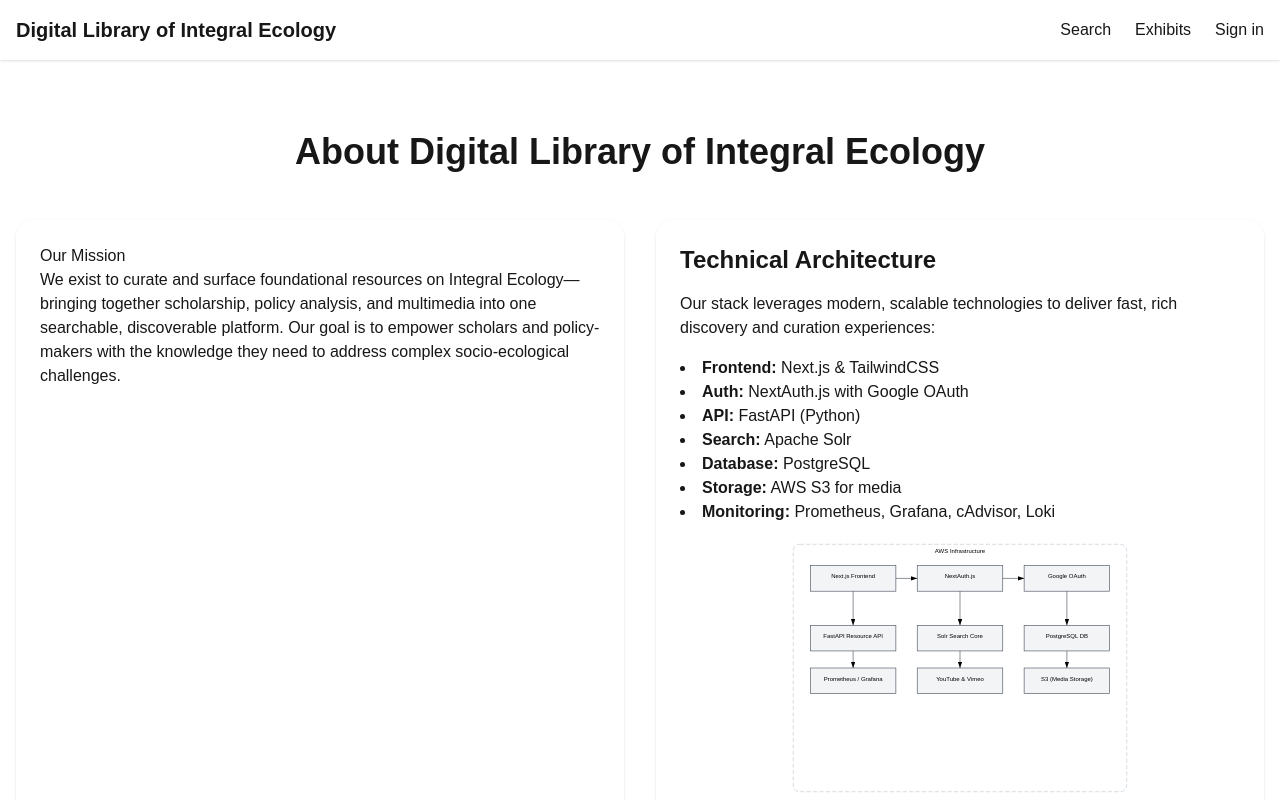
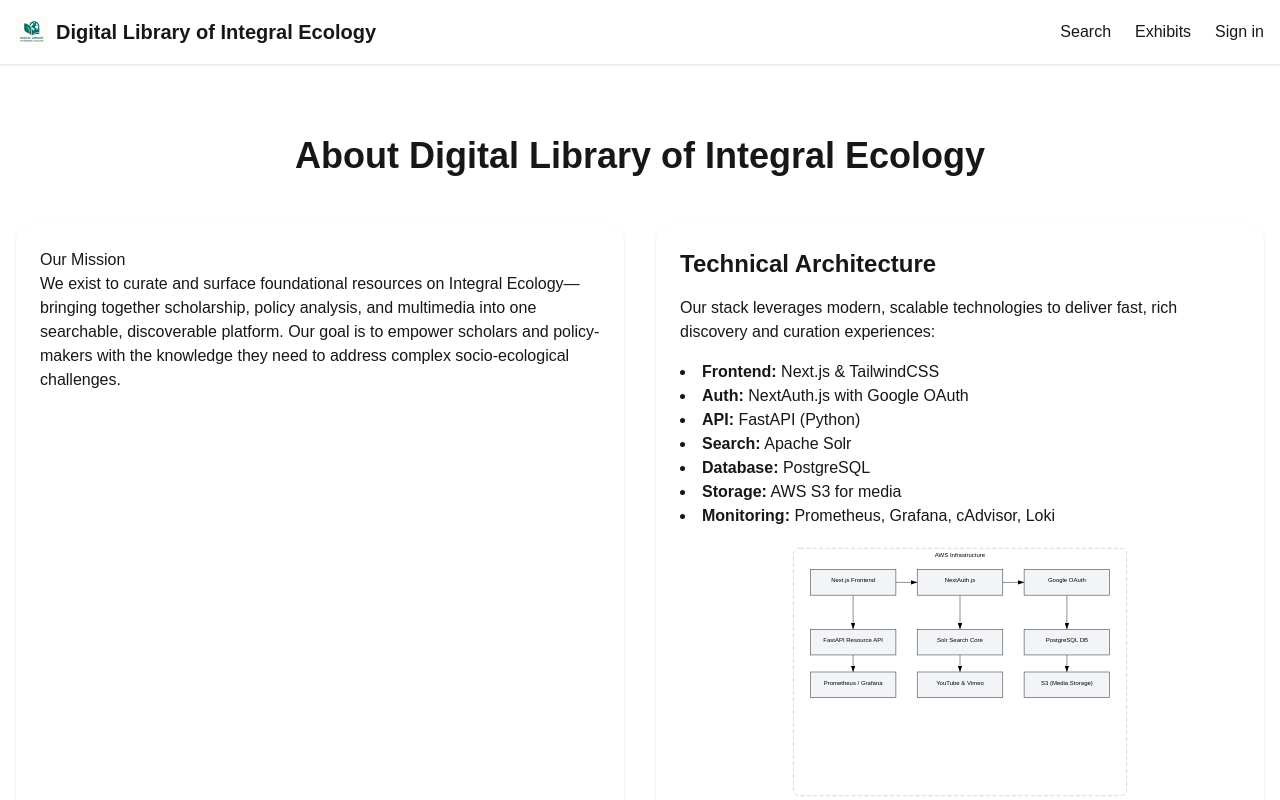
Before and after one commit to waynegraham/dlie_infrastructure, a Next.js app in the folder frontend/: page /about in a window 1280 px wide. Shown: the top 800 px of the page. Built offline with nearby package versions, Linux system fonts and the light colour scheme; no server answers.

Commit message:
update search header

```diff
--- a/frontend/src/app/page.tsx
+++ b/frontend/src/app/page.tsx
@@ -48,12 +48,16 @@
   return (
     <div className="space-y-16">
       {/* Hero / Mission Section */}
-    <section className="text-center py-16 bg-teal-50">
-        <h1 className="text-5xl font-bold">Digital Library of Integral Ecology</h1>
-        <p className="mt-4 text-xl text-gray-700">
-          Discover and Explore Resources on Integral Ecology
-        </p>
-        <SearchFormWrapper />
+      <section className="relative w-screen left-1/2 -translate-x-1/2 text-center py-16 bg-teal-50 overflow-hidden">
+        {/* subtle diagonal pattern overlay */}
+        <div className="absolute inset-0 bg-[repeating-linear-gradient(45deg,rgba(255,255,255,0.15),rgba(255,255,255,0.15)_1px,transparent_1px,transparent_8px)] pointer-events-none" />
+        <div className="relative container mx-auto px-4">
+          <h1 className="text-5xl font-bold">Digital Library of Integral Ecology</h1>
+          <p className="mt-4 text-xl text-gray-700">
+            Discover and Explore Resources on Integral Ecology
+          </p>
+          <SearchFormWrapper />
+        </div>
       </section>
       {/* Featured Exhibits */}
       <section className="space-y-4">
--- a/frontend/src/components/Header.tsx
+++ b/frontend/src/components/Header.tsx
@@ -2,6 +2,7 @@
 
 import { useSession, signIn, signOut } from 'next-auth/react'
 import Link from 'next/link'
+import Image from 'next/image'
 
 export default function Header() {
   const { data: session, status } = useSession()
@@ -9,8 +10,15 @@
   return (
     <header className="bg-white shadow-sm">
       <div className="container mx-auto px-4 py-4 flex items-center justify-between">
-        <Link href="/" className="text-xl font-bold">
-          Digital Library of Integral Ecology
+        <Link href="/" className="flex items-center space-x-2">
+          <Image
+            src="/logo.png"
+            alt="Digital Library of Integral Ecology logo"
+            width={32}
+            height={32}
+            priority
+          />
+          <span className="text-xl font-bold">Digital Library of Integral Ecology</span>
         </Link>
 
         <nav className="flex items-center space-x-6">
```
